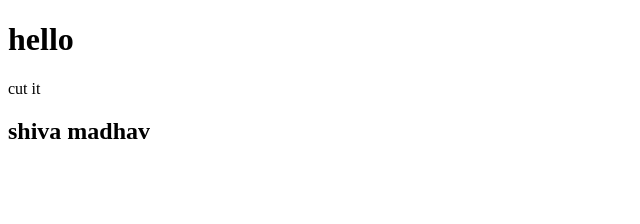
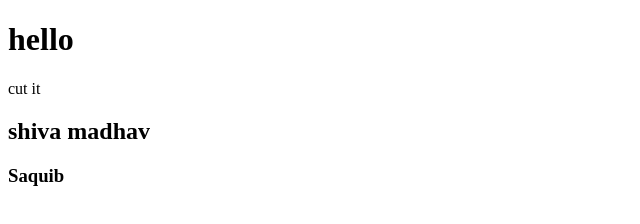
Before and after one commit to the-lost-kid/devproject, a plain HTML site: page index.html in a window 1280 px wide. Shown: the full height of the page, 0-640 px from the left. Drawn offline with Linux system fonts and the light colour scheme.

Commit message:
containt added once agiain

```diff
--- a/index.html
+++ b/index.html
@@ -9,5 +9,6 @@
     <h1>hello</h1>
     <div>cut it</div>
     <h2>shiva madhav</h2>
+    <h3>Saquib</h3>
 </body>
 </html>
```
